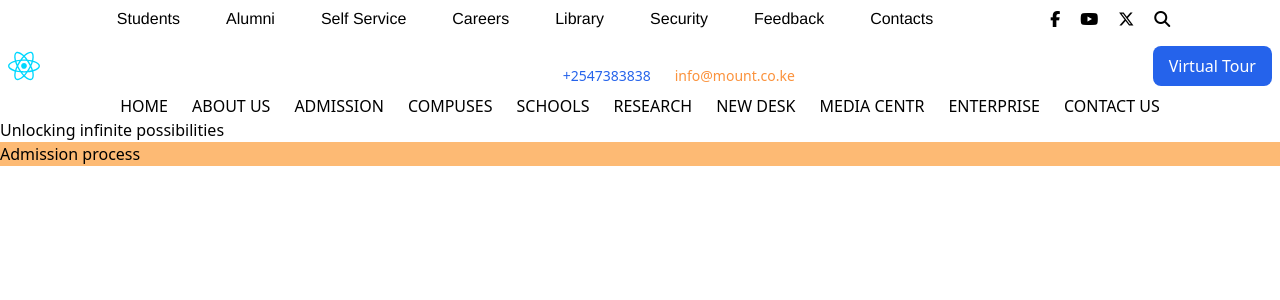
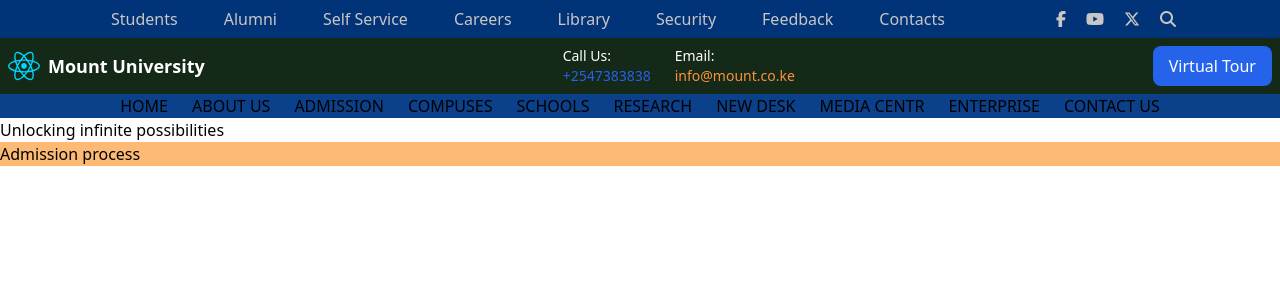
Before and after one commit to Maxaomar/mount-university, a React (Vite) app: page / in a window 1280 px wide. Shown: the top 300 px of the page. Built offline with nearby package versions, Linux system fonts and the light colour scheme.

Commit message:
found the error

```diff
--- a/tailwind.config.js
+++ b/tailwind.config.js
@@ -6,25 +6,19 @@ export default {
   ],
   theme: {
     extend: {
-      backgroundColors: {
-        topNavbg: '#013378',
-        middleNavbg: '#142917',
-        bottomNavbg: '#0b408a',
-        navText: '#c9c6c5'
-      },
       fontFamily: {
-        bottomNav: ["Cambria, Cochin, Georgia, Times, 'Times New Roman', serif"],
-        topNav: ["'Franklin Gothic Medium', 'Arial Narrow', Arial, sans-serif"],
+        fonttopnav: ["'Franklin Gothic Medium'", "'Arial Narrow'", "Arial", "sans-serif"],
+        fontbottomnav: ["Cambria", "Cochin", "Georgia", "Times", "'Times New Roman'", "serif"],
       },
 
 
+      colors: {
+        topNavbg: "#013378",
+        middleNavbg: "#142917",
+        bottomNavbg: "#0b408a",
+        navText: "#c9c6c5",
+      },
     },
   },
   plugins: [],
 }
-
-
-
- // textColors: {
-      //   bottomText: '#9da69a'
-      // },
```
